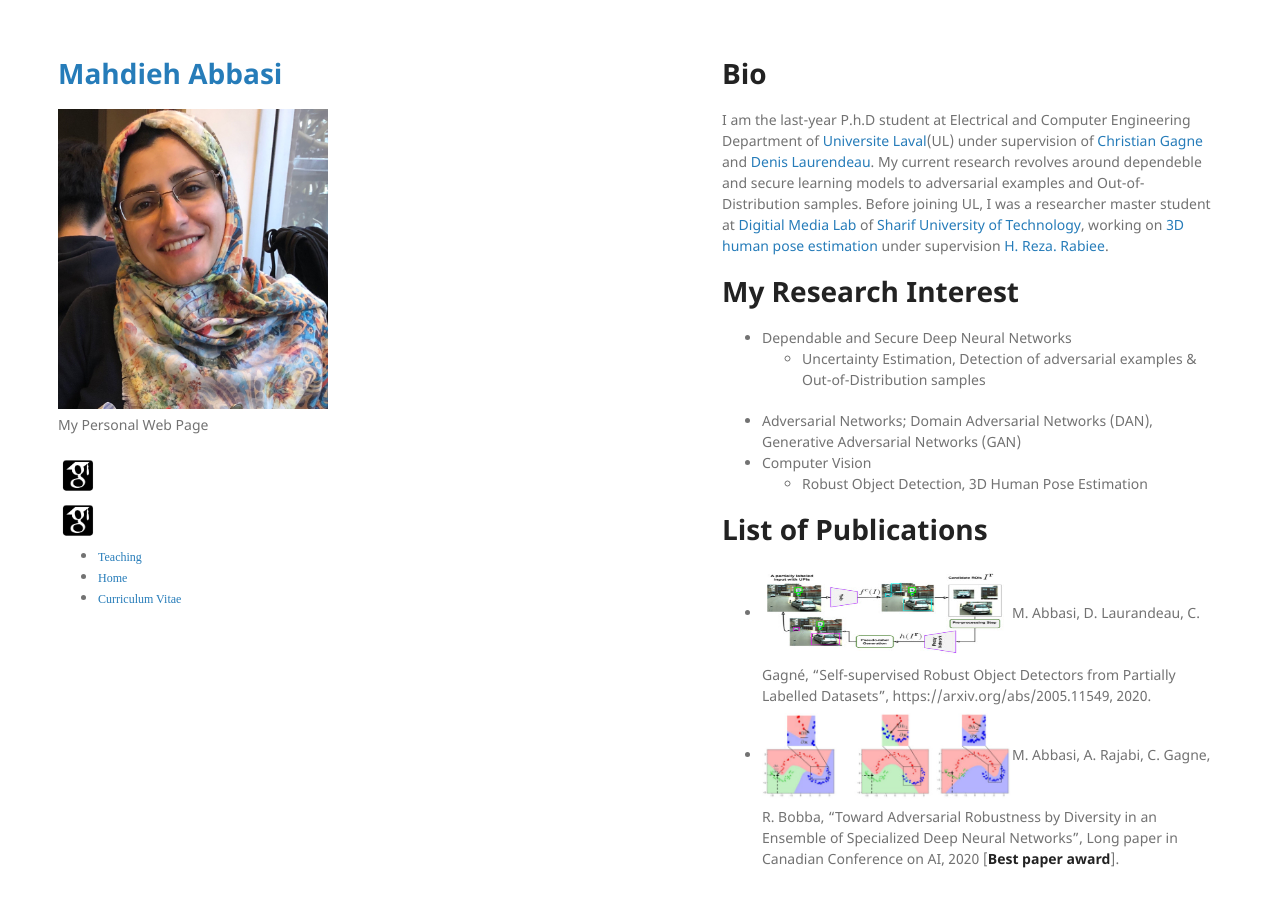
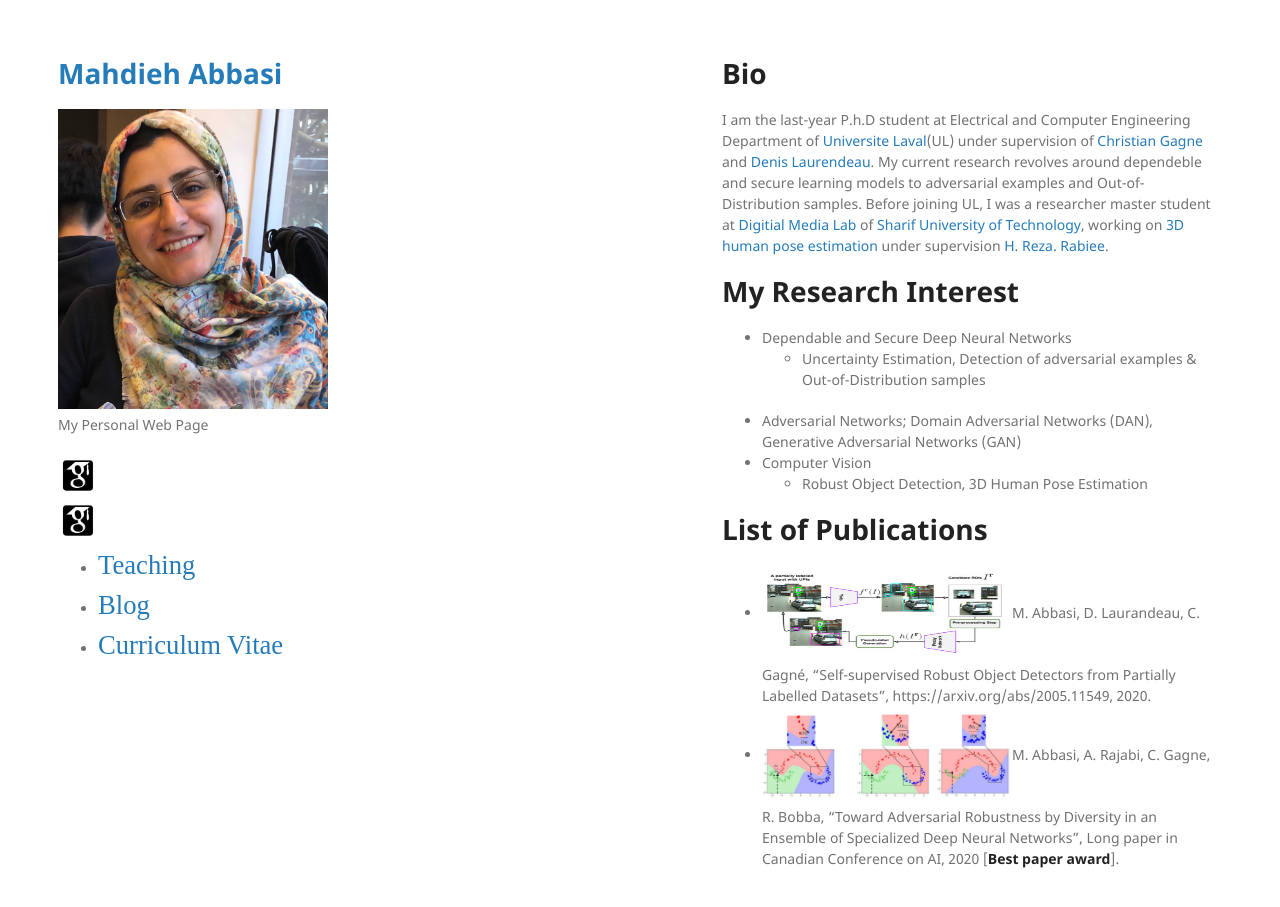
Before and after one commit to mahdaneh/mahdaneh.github.io, a Jekyll site: the page built from index.md, in a window 1280 px wide and 939 px high. Shown: the top 907 px of the window. Built offline with Jekyll 4.4.1, drawn with Linux system fonts in a browser that asks for light colours; our own code applies the rules of GitHub Pages for plain Markdown files.

Commit message:
Update default.html

```diff
--- a/_layouts/default.html
+++ b/_layouts/default.html
@@ -41,14 +41,14 @@
           {%if true%}
 
         <ul>
-          <li><a href="https://sites.google.com/site/cscabbasi/courses/cp92/lectures"><span
-            style="font-size:9pt;font-family: Times New Roman,Times,serif">Teaching</span></a></li>
+          <li><a href="https://sites.google.com/site/cscabbasi/courses"><span
+            style="font-size:20pt;font-family: Times New Roman,Times,serif">Teaching</span></a></li>
 
-          <li><a href="Blog"><span
-            style="font-size: 9pt;font-family: Times New Roman,Times,serif">Home</span></a></li>
+          <li><a href="./Blog.html"><span
+            style="font-size: 20pt;font-family: Times New Roman,Times,serif">Blog</span></a></li>
 
           <li><a href="./Mahdieh_CV.pdf"><span
-            style="font-size: 9pt;font-family: Times New Roman,Times,serif">Curriculum
+            style="font-size: 20pt;font-family: Times New Roman,Times,serif">Curriculum
             Vitae</span></a></li>
 
         </ul>
```
